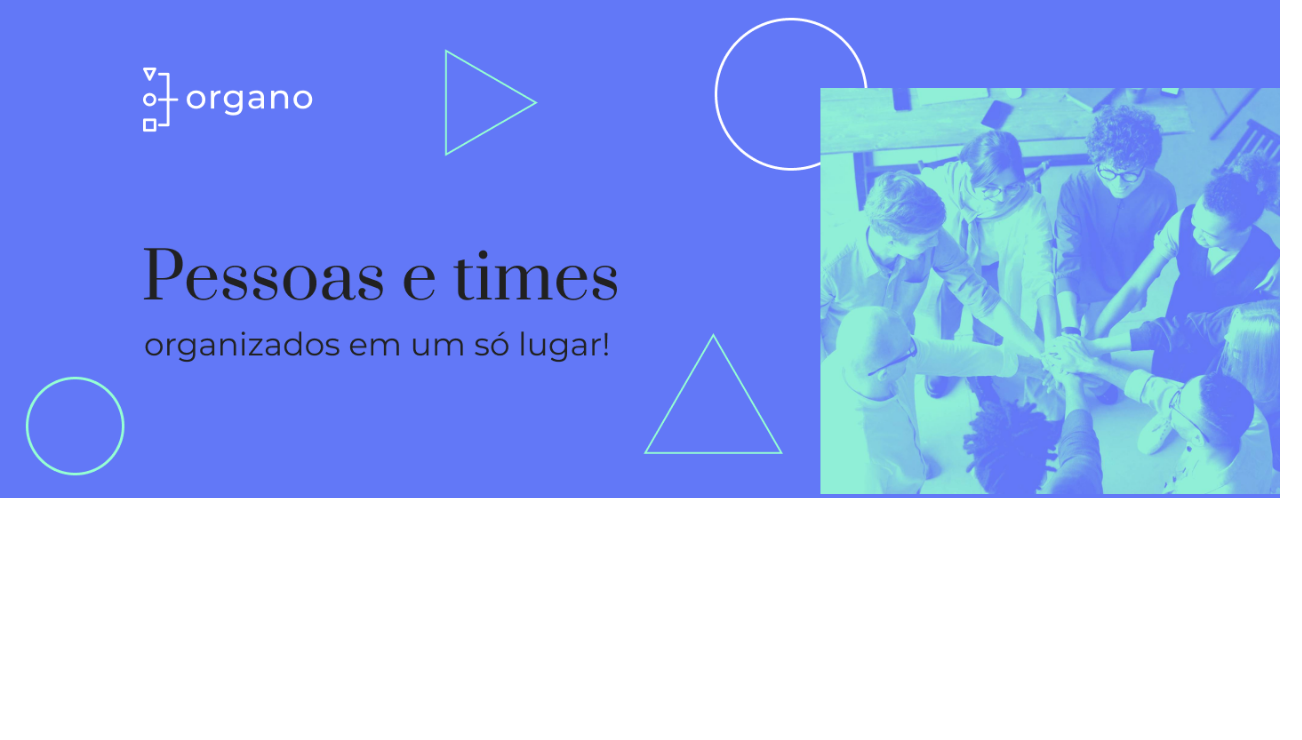
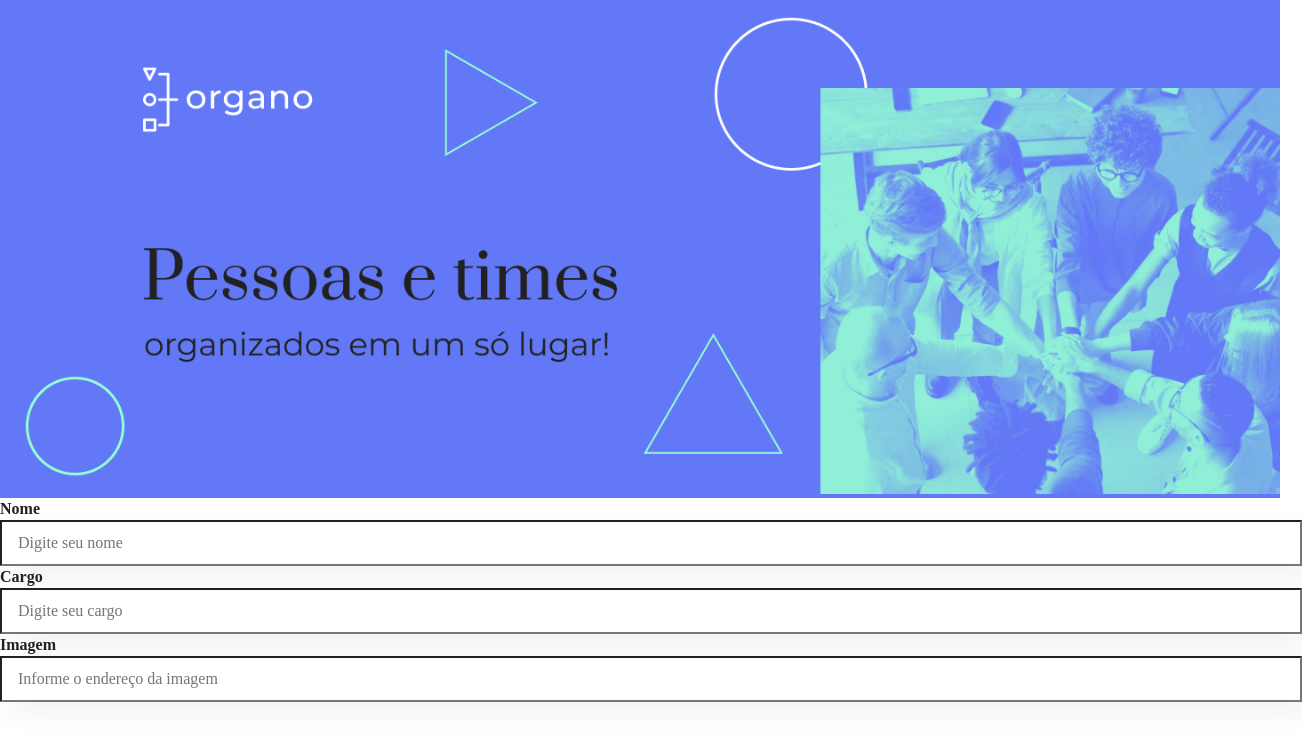
Before and after one commit to qwertSE/Intro-ao-React, a JavaScript app in the folder organo/: page / in a window 1280 px wide. Shown: the top 740 px of the page, 1302 px wide, since content can reach past the window. Built offline with nearby package versions, Linux system fonts and the light colour scheme; the HTML template or start-up script is replaced by a standard one.

Commit message:
Refactor, modificação no nome de algumas pastas e criado novos arquivos.

```diff
--- a/organo/src/App.js
+++ b/organo/src/App.js
@@ -1,10 +1,14 @@
-import Banner from './components/banner/Banner.js'
+import Banner from './components/Banner/Banner.js'
+import CampoTexto from './components/CampoTexto/CampoTexto.js';
 
 function App() {
   return (
 
     <div className="App">
       <Banner/>
+      <CampoTexto label="Nome" placeholder="Digite seu nome"/>
+      <CampoTexto label="Cargo" placeholder="Digite seu cargo"/>
+      <CampoTexto label="Imagem" placeholder="Informe o endereço da imagem"/>
     </div>
   );
 }
--- a/organo/src/components/banner/Banner.css
+++ b/organo/src/components/Banner/Banner.css
@@ -4,5 +4,5 @@
 }
 
 .banner img {
-  max-width: 100%;
+  width: 100%;
 }
--- /dev/null
+++ b/organo/src/components/CampoTexto/CampoTexto.css
@@ -0,0 +1,30 @@
+.campo-texto label {
+  display: block;
+
+  color: #212121;
+  text-transform: capitalize;
+
+  font-family: "Montserrat";
+  font-style: normal;
+  font-weight: 600;
+  font-size: 1em;
+  line-height: 22px;
+}
+
+.campo-texto input {
+  height: 2.5rem;
+  width: 100vw;
+
+  background: #ffffff;
+  mix-blend-mode: normal;
+  box-shadow: 10px 10px 30px rgba(0, 0, 0, 0.06);
+  border-radius: 0px;
+
+  padding-left: 1rem;
+
+  font-family: "Montserrat";
+  font-style: normal;
+  font-weight: 400;
+  font-size: 16px;
+  line-height: 20px;
+}
--- /dev/null
+++ b/organo/src/components/CampoTexto/CampoTexto.js
@@ -0,0 +1,12 @@
+import "./CampoTexto.css";
+
+function CampoTexto(props) {
+  return (
+    <div className="campo-texto">
+      <label>{props.label}</label>
+      <input type="text" placeholder={props.placeholder}/>
+    </div>
+  );
+}
+
+export default CampoTexto;
```
Also changed, not shown: organo/src/components/Banner/Banner.js (renamed from organo/src/components/banner/Banner.js).
